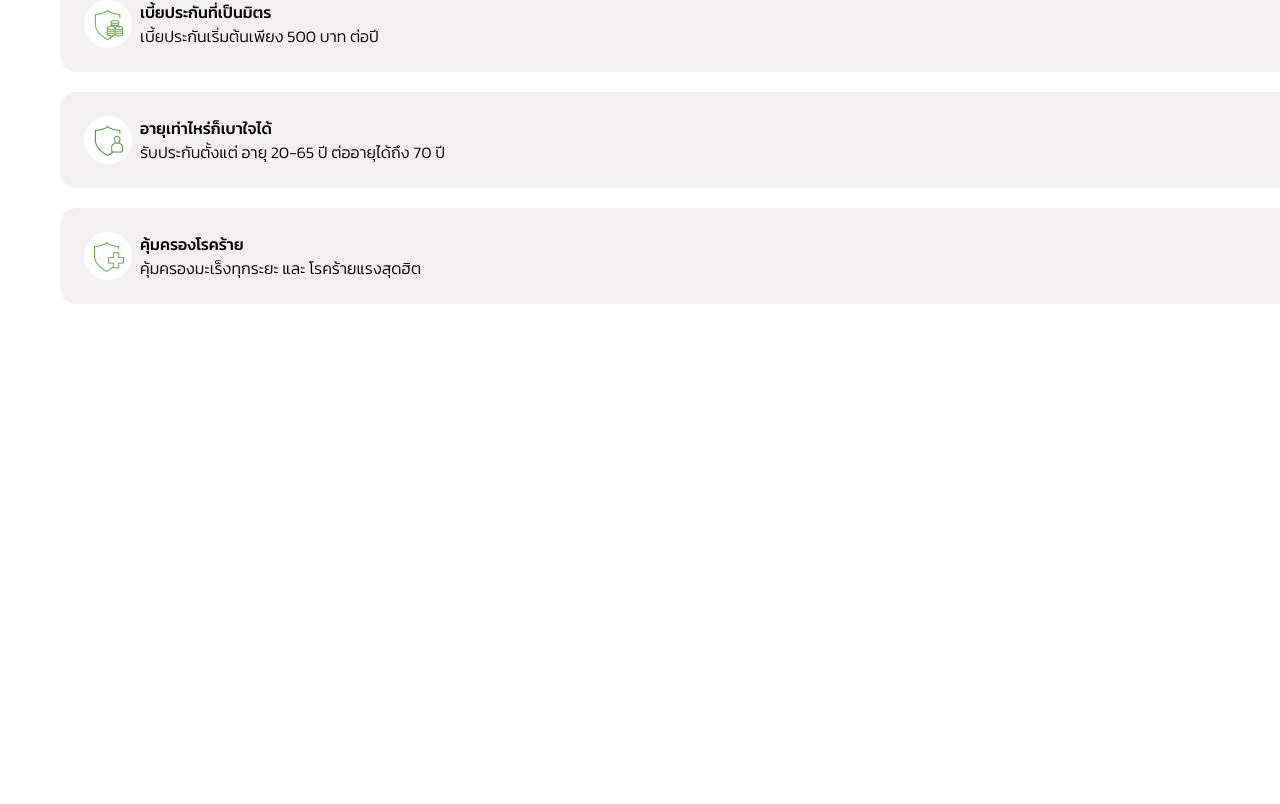
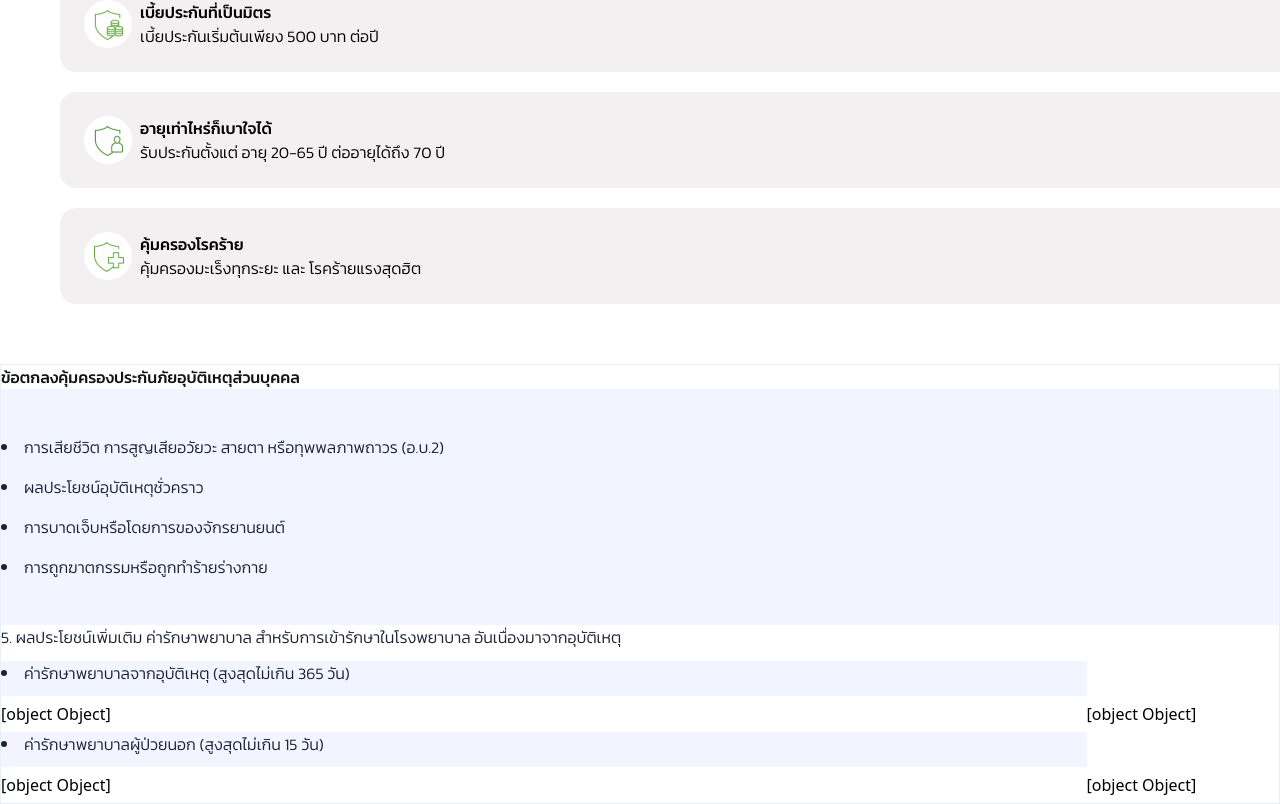
Before and after one commit to NoeyPhattarada/Project-intern, an Angular app: page /insure-health-details in a window 1280 px wide. Shown: the part 807-1611 px from the top of the page. Before the commit the page ends 1171 px from the top, so only its background shows below. Built offline with nearby package versions, Linux system fonts and the light colour scheme.

Commit message:
add details-table

```diff
--- /dev/null
+++ b/src/app/modules/insure-health-details/details-table/details-table.html
@@ -0,0 +1,38 @@
+<div class="m-auto">
+    <table class="table-auto w-7xl h-[440px] border border-[#EAEFF5]">
+        <thead>
+            <tr>
+                <td class="font-kanit font-medium text-base text-[#111315]">ข้อตกลงคุ้มครองประกันภัยอุบัติเหตุส่วนบุคคล</td>
+            </tr>
+        </thead>
+        <tbody>
+                <tr>
+                    <td colspan="4" class="bg-[#F2F4FF]">
+                        <ul class="list-disc list-inside">
+                            @for(cov of Coverage; track cov) {
+                                <li class="font-kanit font-light text-base py-2 px-0 text-[#1B2437]">
+                                    {{ cov.detail }}
+                                </li>
+                            }
+                        </ul>
+                    </td>
+                </tr>
+                <tr>
+                    <td class="font-kanit font-light text-base flex gap-2.5 text-[#1B2437]">
+                        5. ผลประโยชน์เพิ่มเติม ค่ารักษาพยาบาล สำหรับการเข้ารักษาในโรงพยาบาล อันเนื่องมาจากอุบัติเหตุ
+                    </td>
+                </tr>
+                @for(details of DetailsRow; track details) {
+                    <tr class="bg-[#F2F4FF]">
+                        <ul class="list-disc list-inside">
+                            <li class="font-kanit font-light text-base text-[#1B2437]">{{ details.title }}</li>
+                        </ul>
+                    </tr>
+                    <tr>
+                        <td>{{ details.plan }}</td>
+                        <td>{{ details.plan }}</td>
+                    </tr>
+                }
+        </tbody>
+    </table>
+</div>
--- /dev/null
+++ b/src/app/modules/insure-health-details/details-table/details-table.ts
@@ -0,0 +1,63 @@
+import { Component } from '@angular/core';
+
+@Component({
+  selector: 'app-details-table',
+  imports: [],
+  templateUrl: './details-table.html',
+  styleUrl: './details-table.css',
+})
+export class DetailsTable {
+  readonly Coverage = Coverage;
+  readonly DetailsRow = DetailsRow;
+}
+const Coverage: CoverageItem[] = [
+  {
+    detail: 'การเสียชีวิต การสูญเสียอวัยวะ สายตา หรือทุพพลภาพถาวร (อ.บ.2)'
+  },
+  {
+    detail: 'ผลประโยชน์อุบัติเหตุชั่วคราว'
+  },
+  {
+    detail: 'การบาดเจ็บหรือโดยการของจักรยานยนต์'
+  },
+  {
+    detail: 'การถูกฆาตกรรมหรือถูกทำร้ายร่างกาย'
+  },
+]
+
+const DetailsRow: DetailsRowItem[] = [
+  {
+    title: 'ค่ารักษาพยาบาลจากอุบัติเหตุ (สูงสุดไม่เกิน 365 วัน)',
+    plan: {
+      'แผน 1': 200,
+      'แผน 2': 600,
+      'แผน 3': 1000,
+      'แผน 4': 2000,
+    },
+  },
+  {
+    title: 'ค่ารักษาพยาบาลผู้ป่วยนอก (สูงสุดไม่เกิน 15 วัน)',
+    plan: {
+      'แผน 1': 200,
+      'แผน 2': 600,
+      'แผน 3': 1000,
+      'แผน 4': 2000,
+    },
+  },
+];
+
+interface CoverageItem {
+  detail: string;
+}
+
+interface PlanItem {
+  'แผน 1' : number;
+  'แผน 2' : number;
+  'แผน 3' : number;
+  'แผน 4' : number;
+}
+
+interface DetailsRowItem {
+  title: string;
+  plan: PlanItem;
+}
--- a/src/app/modules/insure-health-details/insure-health-details.html
+++ b/src/app/modules/insure-health-details/insure-health-details.html
@@ -7,3 +7,5 @@
 </div>
 
 <app-details-card></app-details-card>
+
+<app-details-table></app-details-table>
--- a/src/app/modules/insure-health-details/insure-health-details.ts
+++ b/src/app/modules/insure-health-details/insure-health-details.ts
@@ -1,10 +1,11 @@
 import { Component } from '@angular/core';
 import { DetailsCard } from './details-card/details-card';
+import { DetailsTable } from './details-table/details-table';
 
 @Component({
   selector: 'app-insure-health-details',
   standalone: true,
-  imports: [DetailsCard],
+  imports: [DetailsCard, DetailsTable],
   templateUrl: './insure-health-details.html',
   styleUrl: './insure-health-details.css',
 })
```
Also changed, not shown: src/app/modules/insure-health-details/details-table/details-table.css (added), 1 other file (tests, documents, lock files or other folders).
